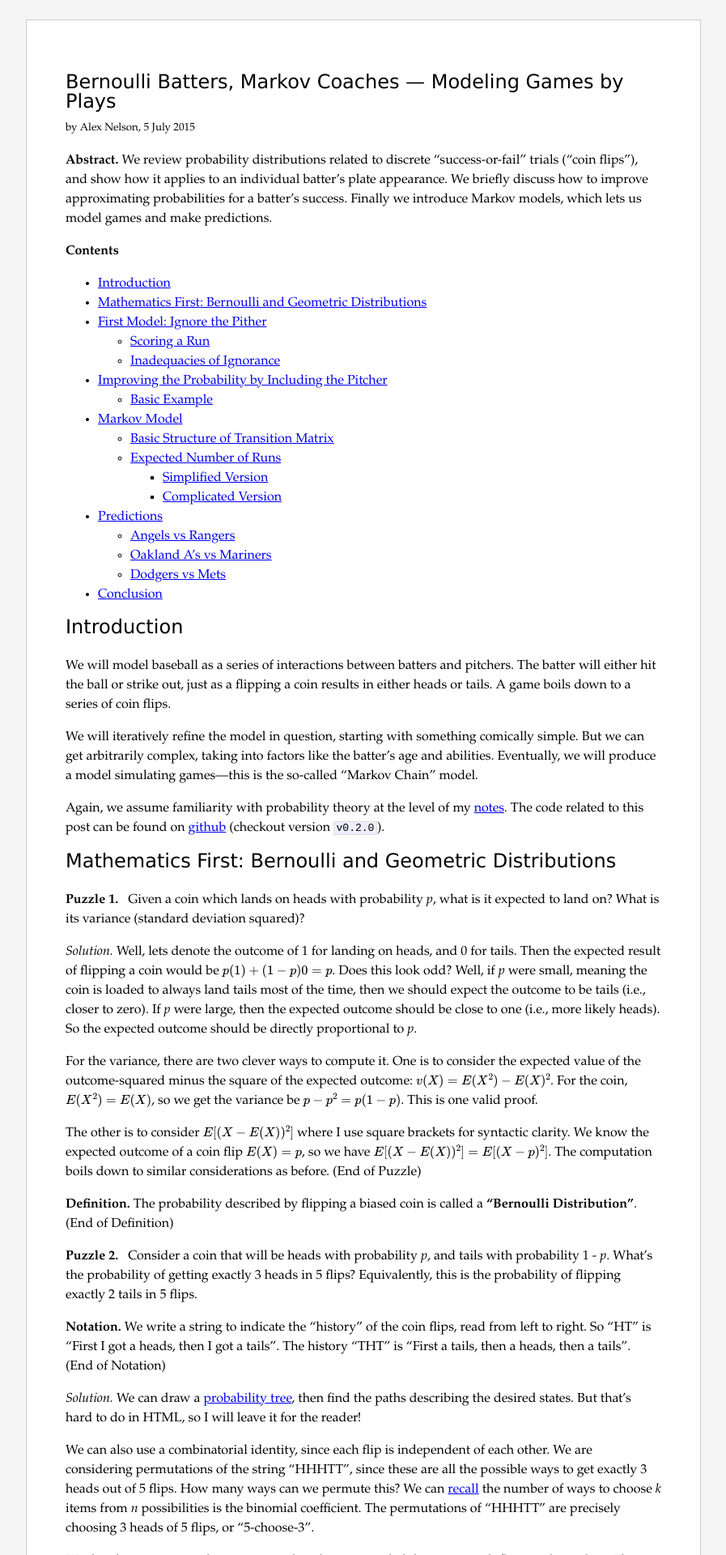
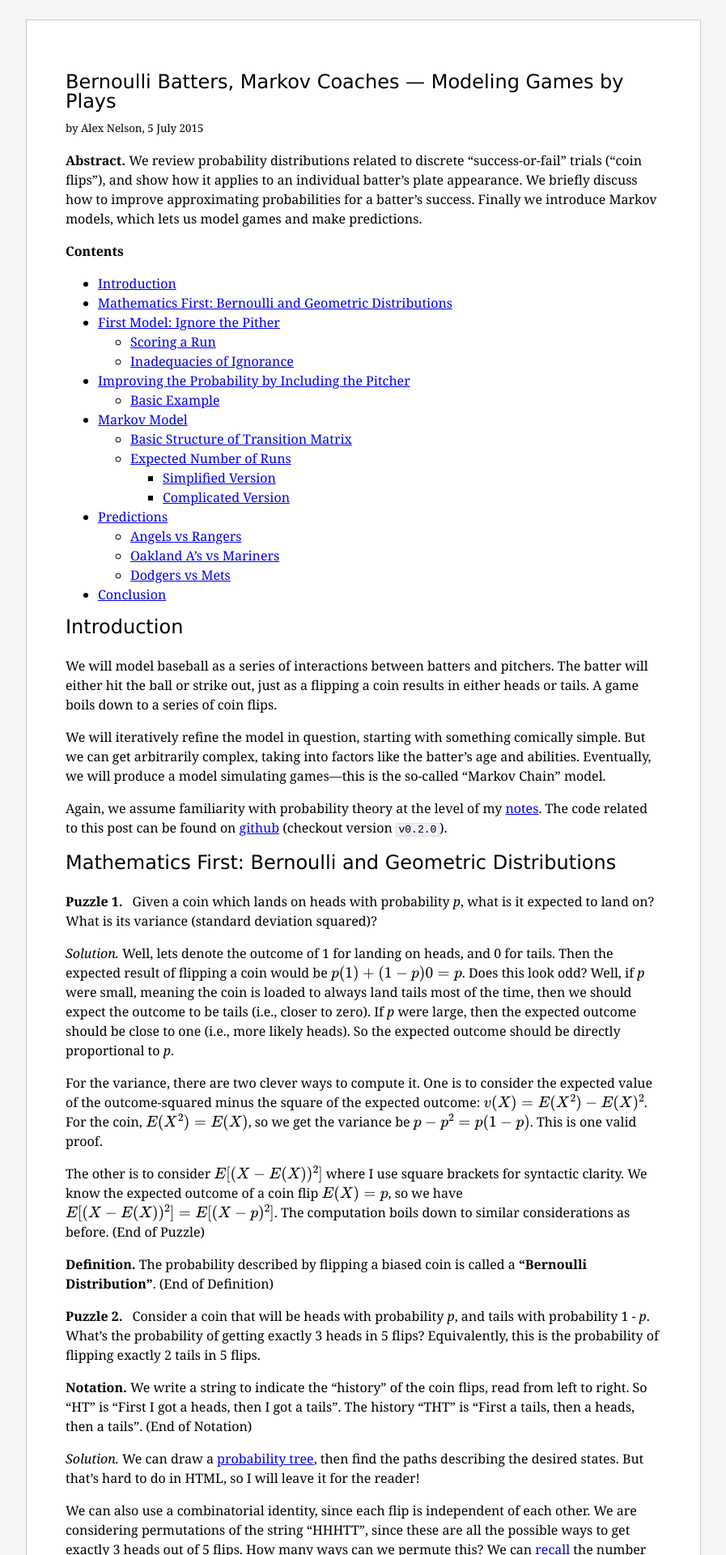
Before and after one commit to pqnelson/pqnelson.github.com, a Jekyll site: the page built from _posts/2015-07-05-bernoulli-batters-markov-coaches.md, in a window 1280 px wide. Shown: the top 1920 px of the page at 81% size, without its empty margins (191-1088 px from the left). Built offline with Jekyll 4.4.1, drawn with Linux system fonts in a browser that asks for light colours; Markdown is read by kramdown in place of the engine named in the settings; formulas are drawn with MathJax 3; comment, search, counter and statistics services are not loaded.

Commit message:
[css] Used Georgia as default font

```diff
--- a/css/main.css
+++ b/css/main.css
@@ -1,5 +1,5 @@
 body {
-    font-family: Palatino, georgia, "times new roman", serif;
+    font-family: Georgia,"Times New Roman",Times,serif;
     background-color: whitesmoke;
     background-position: center -18em;
     background-repeat: repeat-x;
@@ -23,7 +23,7 @@ h3 {
 
 h5 {
     display: inline;
-    font-family: Palatino, georgia, "times new roman", serif;
+    font-family: Georgia,"Times New Roman",Times,serif;
     font-weight:bold;
     font-size: 100%;
     margin: 0;
@@ -142,7 +142,7 @@ table td, table th {
 
 h5 {
     display: inline;
-    font-family: Palatino, georgia, "times new roman", serif;
+    font-family: Georgia,"Times New Roman",Times,serif;
     font-weight:bold;
     font-size: 100%;
 }
```
